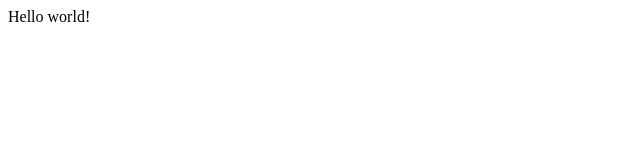
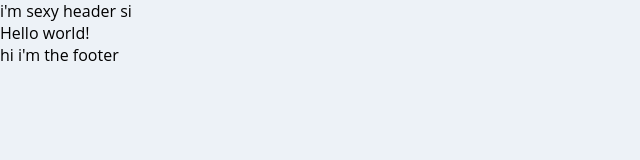
Before and after one commit to scottjwilson/real-estate-gatsby, a Gatsby site: page / in a window 1280 px wide. Shown: the whole page, without its empty margins (0-640 px from the left). Built offline with nearby package versions, Linux system fonts and the light colour scheme; Gatsby itself is replaced by a stand-in of ours.

Commit message:
added global styles, header and footer components

```diff
--- a/package.json
+++ b/package.json
@@ -15,7 +15,8 @@
   "dependencies": {
     "gatsby": "^2.10.0",
     "react": "^16.8.6",
-    "react-dom": "^16.8.6"
+    "react-dom": "^16.8.6",
+    "styled-components": "^4.3.2"
   },
   "devDependencies": {
     "prettier": "^1.18.2"
--- /dev/null
+++ b/src/components/Footer/Footer.js
@@ -0,0 +1,5 @@
+import React from "react"
+
+export default function Footer() {
+  return <div>hi i'm the footer</div>
+}
--- /dev/null
+++ b/src/components/Header/Header.js
@@ -0,0 +1,7 @@
+import React from "react"
+
+const Header = () => {
+  return <div>i'm sexy header si</div>
+}
+
+export default Header
--- /dev/null
+++ b/src/components/layout.js
@@ -0,0 +1,13 @@
+import React, { Component } from "react"
+import Header from "./Header/Header"
+import GlobalStyle from "../styles/global"
+import Footer from "./Footer/Footer"
+
+export default ({ children }) => (
+  <div>
+    <GlobalStyle />
+    <Header />
+    {children}
+    <Footer />
+  </div>
+)
--- a/src/pages/index.js
+++ b/src/pages/index.js
@@ -1,3 +1,4 @@
 import React from "react"
+import Layout from "../components/layout"
 
-export default () => <div>Hello world!</div>
+export default () => <Layout>Hello world!</Layout>
--- /dev/null
+++ b/src/styles/global.js
@@ -0,0 +1,35 @@
+import { createGlobalStyle } from "styled-components"
+
+const GlobalStyle = createGlobalStyle`
+  *, *:before, *:after {
+    box-sizing: inherit;
+  }
+  html {
+    text-rendering: optimizeLegibility;
+    overflow-x: hidden;
+    box-sizing: border-box;
+    -ms-overflow-style: scrollbar;
+    -webkit-tap-highlight-color: rgba(0, 0, 0, 0);
+    background-color: #edf2f7;
+    -webkit-font-smoothing: antialiased;
+    -moz-osx-font-smoothing: grayscale;
+  }
+  html, body {
+    font-family: 'Open Sans', sans-serif;
+    width: 100%;
+    height: 100%;
+    margin: 0;
+    padding: 0;
+  }
+  a {
+    color: #cb322b;
+    text-decoration: none;
+    font-family: 'Dosis', sans-serif;
+  }
+
+  h1,h2,h3,h4,h5,h6 {
+  font-family: 'Dosis', sans-serif;
+}
+`
+
+export default GlobalStyle
```
Also changed, not shown: src/pages/404.js (added, +7 -0 lines), 1 other file.
